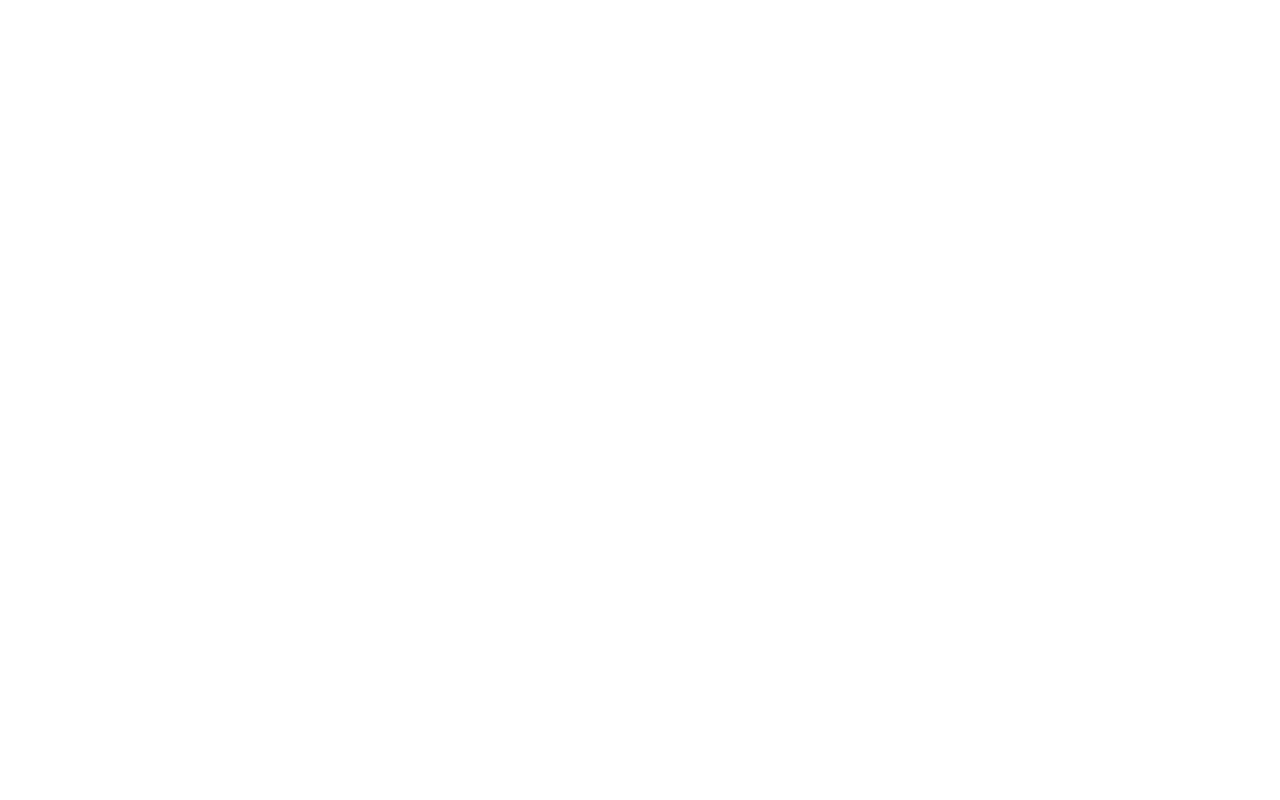
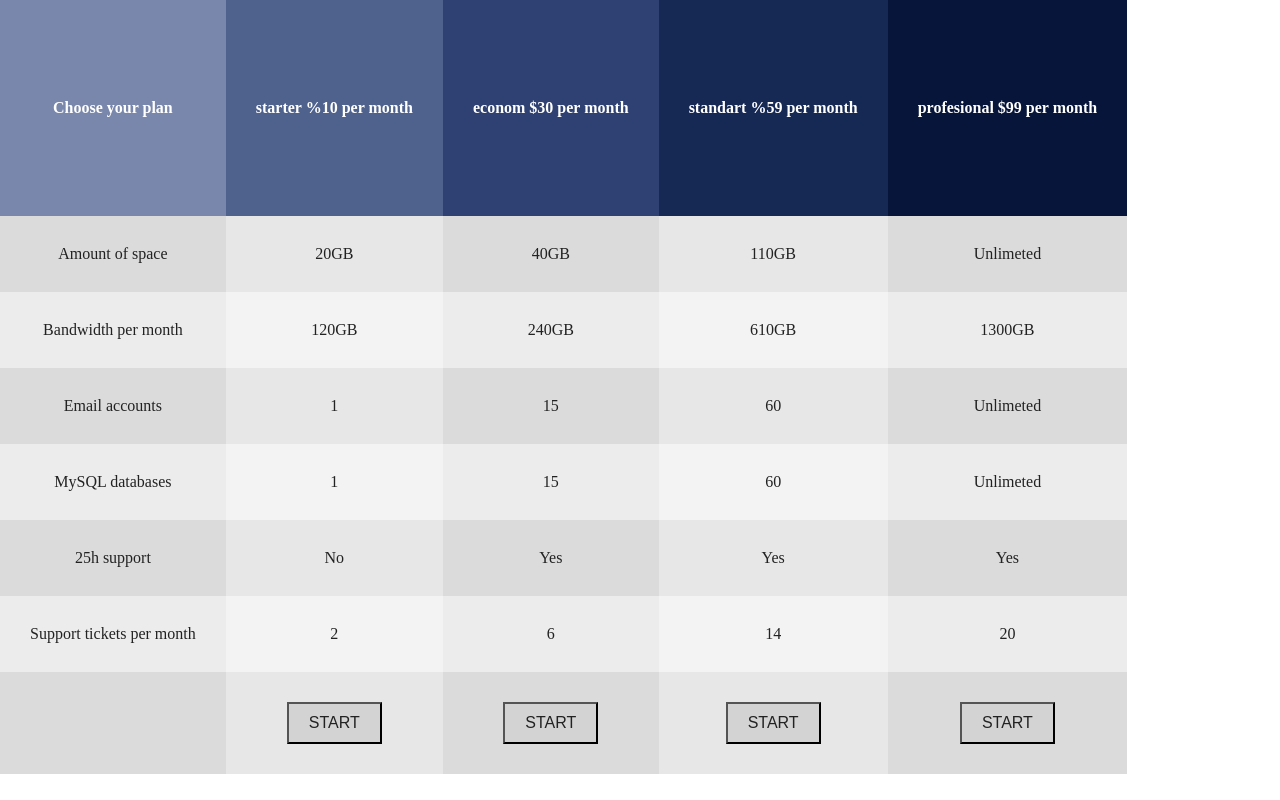
Before and after one commit to Anjelika86/table, a plain HTML site: page index.html in a window 1280 px wide. Drawn offline with Linux system fonts and the light colour scheme.

Commit message:
add style table

```diff
--- a/css/style.css
+++ b/css/style.css
@@ -0,0 +1,69 @@
+* {
+  margin: 0;
+  padding: 0;
+  box-sizing: border-box;
+  text-align: center;
+}
+
+thead >tr:first-child > td:first-child {
+  background-color: rgb(120,135,171);
+  padding: 100px 10px;
+}
+thead>tr:first-child > td:nth-child(2) {
+  background-color: rgb(79,98,142);
+}
+thead>tr:first-child > td:nth-child(3) {
+  background-color: rgb(46,65,114);
+}
+thead>tr:first-child > td:nth-child(4) {
+  background-color: rgb(22,41,85);
+}
+thead>tr:first-child > td:nth-child(5) {
+  background-color: rgb(6,21,57);
+}
+thead {
+  color: white;
+  font-weight: bold;
+
+}
+
+tbody >tr:first-child >td:nth-child(odd) {
+  background-color: rgb(219,219,219);
+}
+tbody >tr:first-child >td:nth-child(even) {
+  background-color: rgb(231,231,231);
+}
+tbody >tr:nth-child(odd) >td:nth-child(odd) {
+  background-color: rgb(219,219,219);
+}
+tbody >tr:nth-child(odd) >td:nth-child(even) {
+  background-color: rgb(231,231,231);
+}
+tbody >tr:nth-child(even) >td:nth-child(even) {
+  background-color: rgb(243,243,243);
+}
+tbody >tr:nth-child(even) >td:nth-child(odd) {
+  background-color: rgb(236,236,236);
+}
+ tfoot>tr:first-child > td:first-child {
+  background-color: rgb(219,219,219);
+}
+
+
+tfoot >tr:nth-child(odd) >td:nth-child(odd) {
+  background-color: rgb(219,219,219);
+}
+tfoot >tr:nth-child(odd) >td:nth-child(even) {
+  background-color: rgb(231,231,231);
+}
+
+
+
+tr, td {
+  padding: 30px;
+
+}
+button {
+  padding: 10px 20px;
+  background-color: rgb(211,211,211);
+}
--- a/index.html
+++ b/index.html
@@ -6,9 +6,82 @@
   <meta name="viewport" content="width=device-width, initial-scale=1.0">
   <link rel="stylesheet" href="./css/reset.css">
   <link rel="stylesheet" href="./css/style.css">
-  <title>Document</title>
+  <title>table</title>
 </head>
 <body>
+  <table>
+    <thead>
+      <tr>
+        <td>Choose your plan</td>
+        <td>starter %10 per month</td>
+        <td>econom $30 per month</td>
+        <td>standart %59 per month</td>
+        <td>profesional $99 per month</td>
+      </tr>
+    </thead>
+    <tbody>
+      <tr>
+        <td>Amount of space</td>
+        <td>20GB</td>
+        <td>40GB</td>
+        <td>110GB</td>
+        <td>Unlimeted</td>
+      </tr>
+      <tr>
+        <td>Bandwidth per month</td>
+        <td>120GB</td>
+        <td>240GB</td>
+        <td>610GB</td>
+        <td>1300GB</td>
+      </tr>
+      <tr>
+        <td>Email accounts</td>
+        <td>1</td>
+        <td>15</td>
+        <td>60</td>
+        <td>Unlimeted</td>
+      </tr>
+      <tr>
+        <td>MySQL databases</td>
+        <td>1</td>
+        <td>15</td>
+        <td>60</td>
+        <td>Unlimeted</td>
+      </tr>
+      <tr>
+        <td>25h support</td>
+        <td>No</td>
+        <td>Yes</td>
+        <td>Yes</td>
+        <td>Yes</td>
+      </tr>
+      <tr>
+        <td>Support tickets per month</td>
+        <td>2</td>
+        <td>6</td>
+        <td>14</td>
+        <td>20</td>
+      </tr>
+    </tbody>
+    <tfoot>
+      <tr>
+        <td></td>
+        <td>
+          <button>START</button>
+        </td>
+        <td>
+          <button>START</button>
+        </td>
+        <td>
+          <button>START</button>
+        </td>
+        <td>
+          <button>START</button>
+        </td>
+      </tr>
+    </tfoot>
+
+  </table>
 
 
 </body>
```
